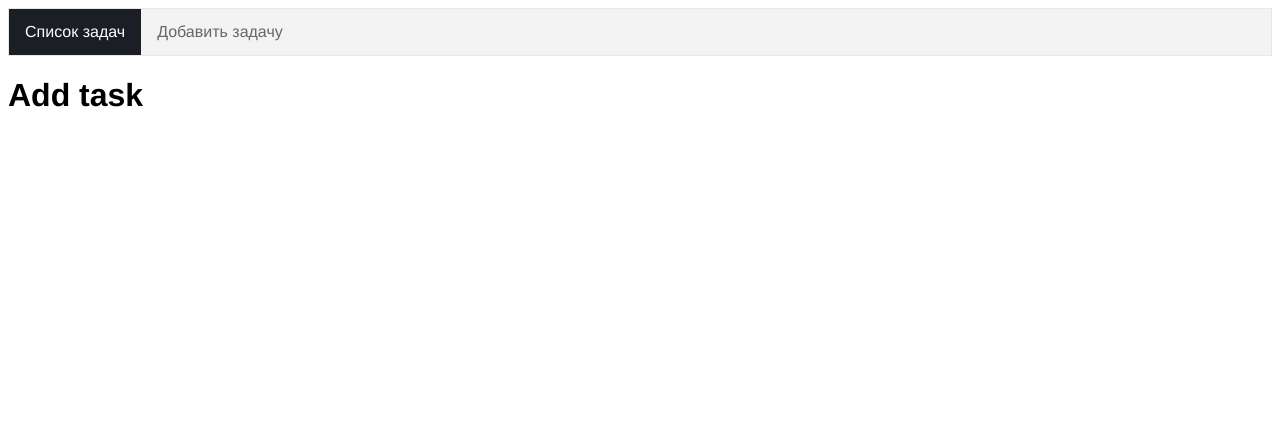
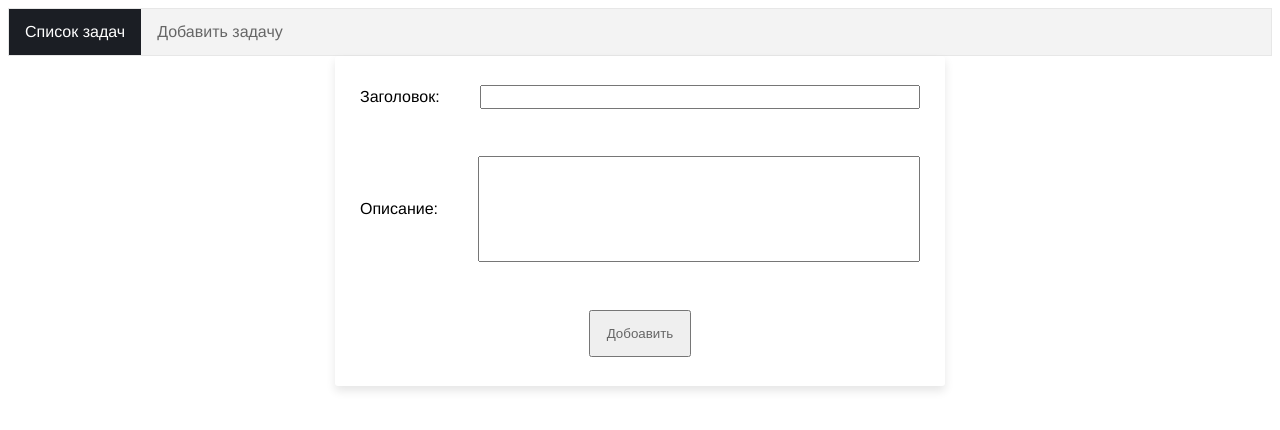
Before and after one commit to abastrychkin/todolist, a SvelteKit app in the folder to-do-list/: page /todolist/add in a window 1280 px wide. Shown: the top 430 px of the page. Built offline with nearby package versions, Linux system fonts and the light colour scheme.

Commit message:
add task page mockup

```diff
--- a/to-do-list/src/routes/todolist/add/+page.svelte
+++ b/to-do-list/src/routes/todolist/add/+page.svelte
@@ -1 +1,84 @@
-<h1>Add task</h1>
+<form action="/TODO" method="post">
+	<div>
+		<label for="title">Заголовок: </label>
+		<input type="text" id="title" name="title" />
+	</div>
+	<div>
+		<label for="description">Описание:</label>
+		<textarea id="description" name="description" />
+	</div>
+	<div>
+		<button type="submit">Добоавить</button>
+	</div>
+</form>
+
+<style>
+	form {
+		background: white;
+		border-radius: 3px;
+		border-collapse: collapse;
+		height: 320px;
+		margin: auto;
+		max-width: 600px;
+		padding: 5px;
+		width: 100%;
+		box-shadow: 0 5px 10px rgba(0, 0, 0, 0.1);
+		animation: float 5s infinite;
+
+		display: flex;
+		flex-direction: column;
+		justify-content: space-around;
+		align-items: stretch;
+		align-content: stretch;
+	}
+
+	form div {
+		width: 100%;
+
+		display: flex;
+		flex-direction: row;
+		justify-content: center;
+		align-items: center;
+	}
+
+	form div > * {
+		margin: 20px;
+	}
+
+	input {
+		resize: none;
+		flex: 3 1;
+	}
+
+	textarea {
+		height: 100px;
+
+		resize: none;
+		flex: 3 1;
+	}
+
+	input,
+	textarea {
+		font-size: 100%;
+		font-family: Helvetica;
+	}
+
+	button {
+		display: block;
+		color: #666;
+		text-align: center;
+		padding: 14px 16px;
+		text-decoration: none;
+		align-self: center;
+	}
+
+	button:hover:not(:active) {
+		background-color: #4e5066;
+		color: #d5dde5;
+	}
+
+	button:active {
+		color: white;
+		background-color: #1b1e24;
+	}
+</style>
```
